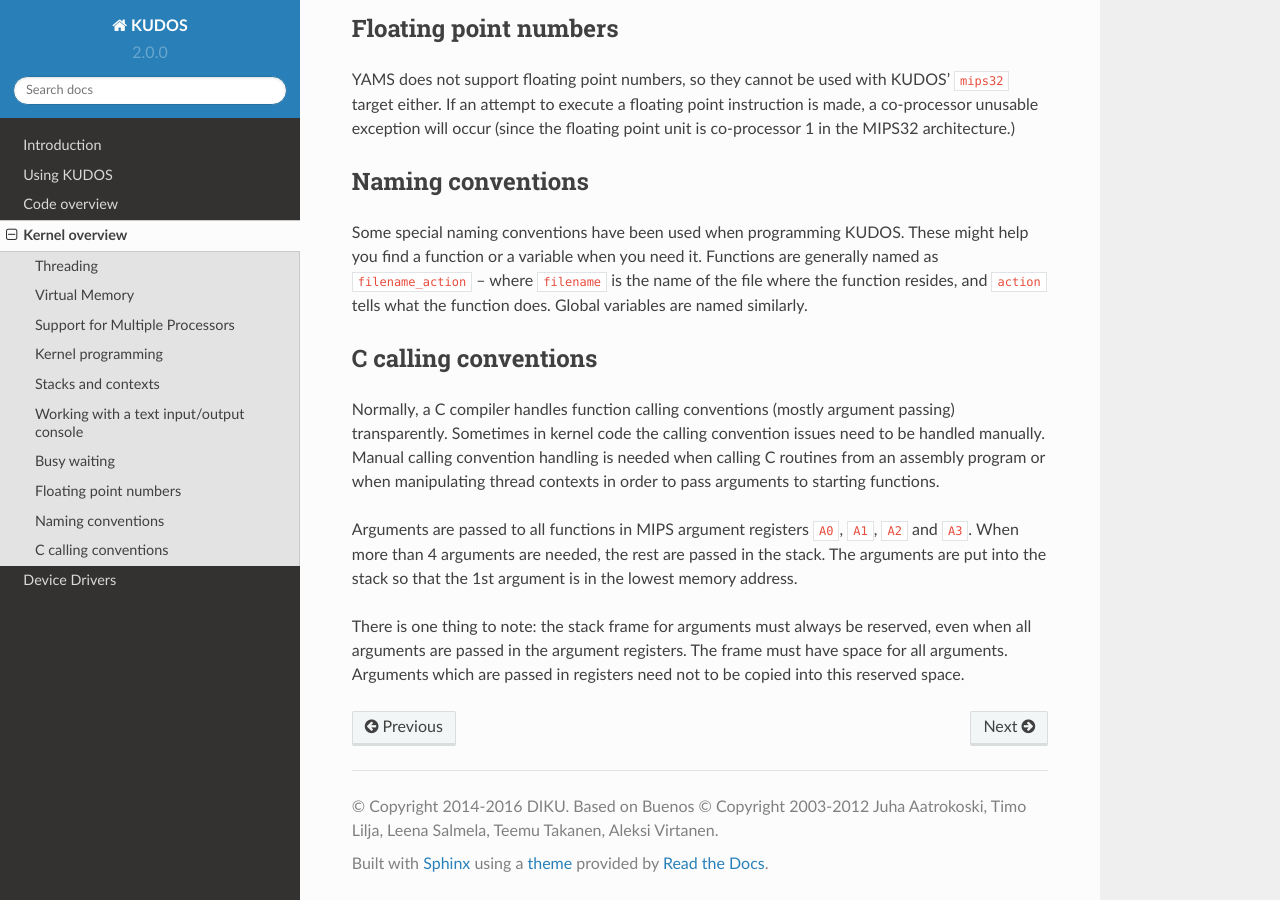
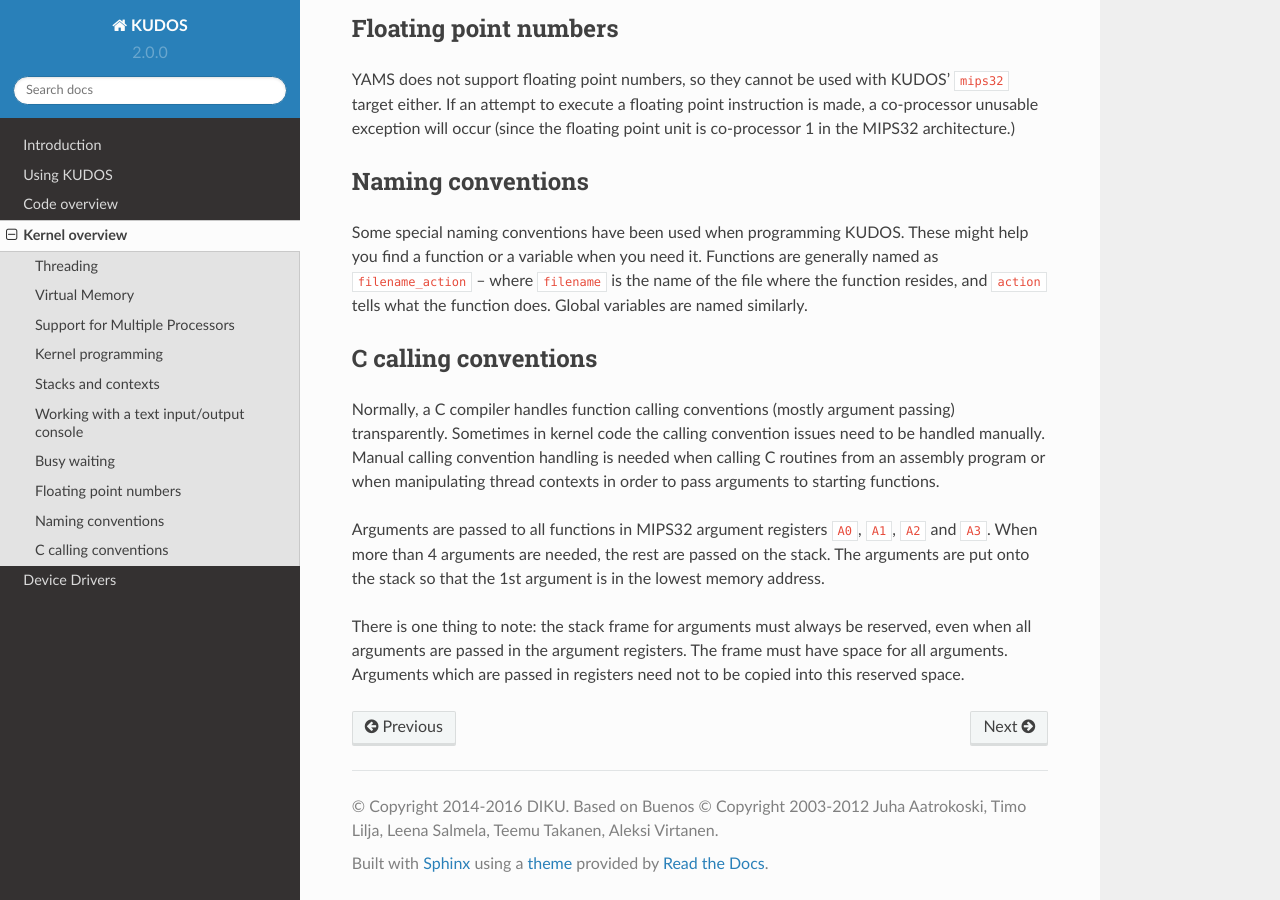
Before and after one commit to DIKU-EDU/kudos, a Sphinx documentation site: the page built from docs/kernel-overview.rst, in a window 1280 px wide and 900 px high, scrolled down 4404 px. Built offline with Sphinx 7.4.7 and the Read the Docs theme 2.0.0, drawn with Linux system fonts in a browser that asks for light colours.

Commit message:
reviewed C calling conventions

```diff
--- a/docs/kernel-overview.rst
+++ b/docs/kernel-overview.rst
@@ -218,15 +218,15 @@ C calling conventions
 Normally, a C compiler handles function calling conventions (mostly argument
 passing) transparently.  Sometimes in kernel code the calling convention issues
 need to be handled manually.  Manual calling convention handling is needed when
-calling C routines from an assembly program or when manipulating thread contexts
-in order to pass arguments to starting functions.
+calling C routines from an assembly program or when manipulating thread
+contexts in order to pass arguments to starting functions.
 
-Arguments are passed to all functions in MIPS argument registers ``A0``, ``A1``,
-``A2`` and ``A3``.  When more than 4 arguments are needed, the rest are passed
-in the stack.  The arguments are put into the stack so that the 1st argument is
-in the lowest memory address.
+Arguments are passed to all functions in MIPS32 argument registers ``A0``,
+``A1``, ``A2`` and ``A3``.  When more than 4 arguments are needed, the rest are
+passed on the stack.  The arguments are put onto the stack so that the 1st
+argument is in the lowest memory address.
 
 There is one thing to note: the stack frame for arguments must always be
 reserved, even when all arguments are passed in the argument registers. The
-frame must have space for all arguments.  Arguments which are passed in registers
-need not to be copied into this reserved space.
+frame must have space for all arguments.  Arguments which are passed in
+registers need not to be copied into this reserved space.
```
